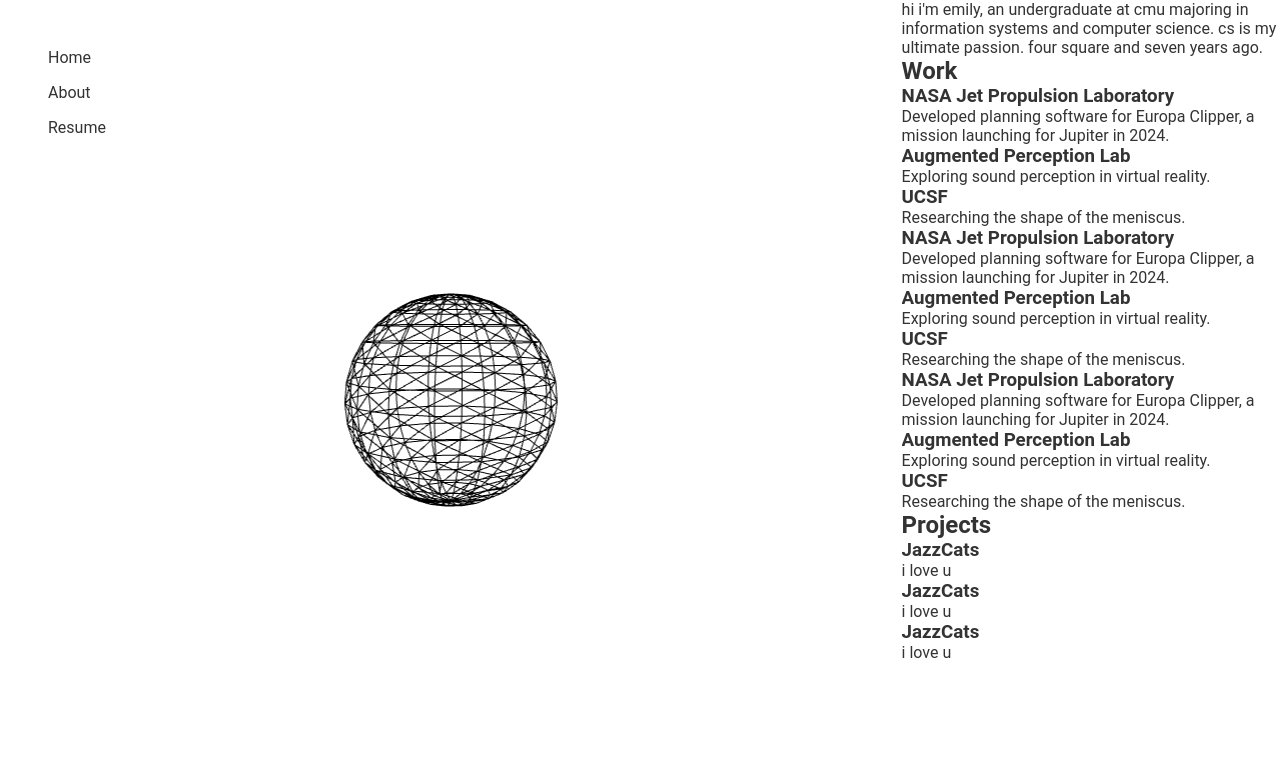
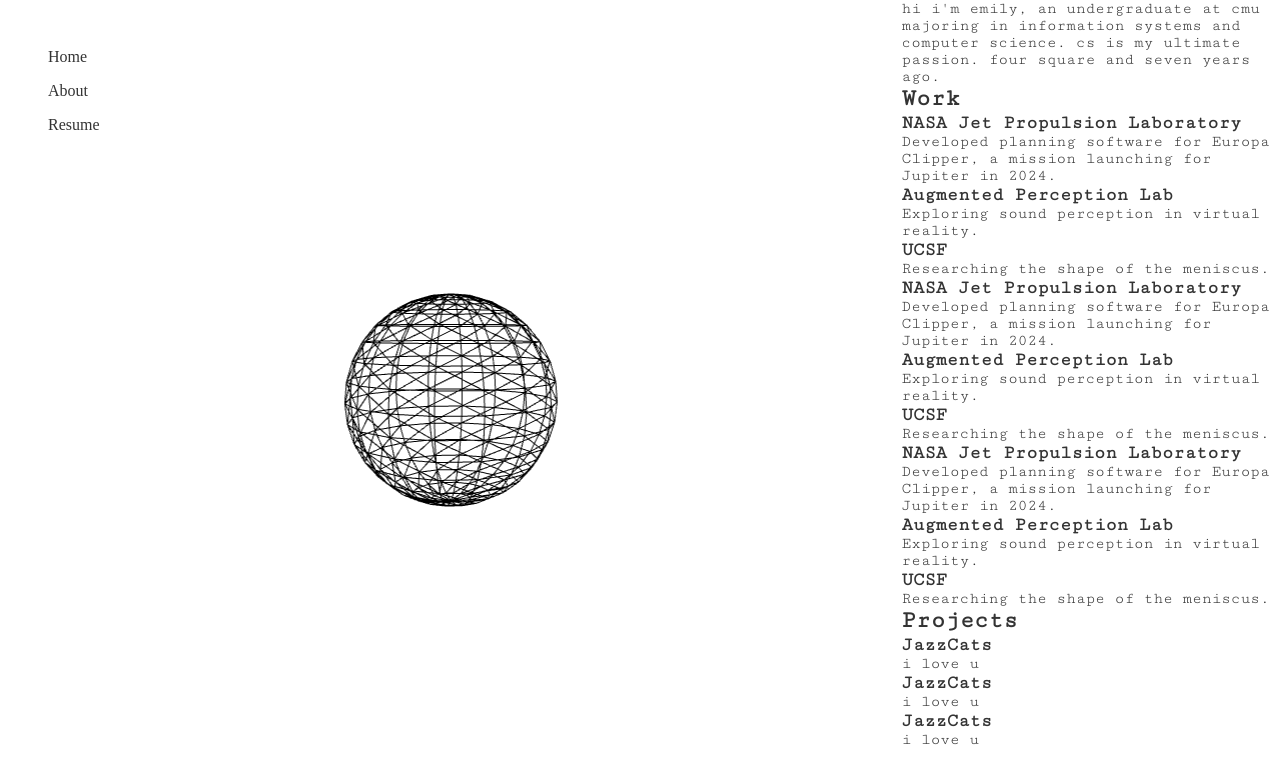
Before and after one commit to emiilyxie/emilyfmv3, a Next.js app: page / in a window 1280 px wide. Shown: the top 784 px of the page. Built offline with nearby package versions, Linux system fonts and the light colour scheme.

Commit message:
add font

```diff
--- a/app/globals.css
+++ b/app/globals.css
@@ -13,7 +13,6 @@ html, body {
 }
 
 body {
-  font-family: 'Roboto', sans-serif;
   font-size: 16px;
   color: var(--primary)
 }
--- a/app/page.tsx
+++ b/app/page.tsx
@@ -3,6 +3,12 @@ import { ProjectType, ProjectSection } from "@/components/projects"
 import Scene from "@/components/three"
 import { getProjectsData } from "@/lib/localdata"
 import styles from "./page.module.css"
+import { Cutive_Mono } from "next/font/google"
+
+const cutiveMono = Cutive_Mono({
+  weight: '400',
+  subsets: ['latin'],
+})
 
 export default function Home(props: { projectSections: {title: string, projects: ProjectType[]}[] }) {
 
@@ -69,7 +75,7 @@ export default function Home(props: { projectSections: {title: string, projects:
     ]
 
   return (
-    <div className={styles.container}>
+    <div className={`${styles.container} ${cutiveMono.className}`}>
       {/* TODO: fetch the blurb from somewhere */}
       <div className={styles.canvas}>
         <Scene />
--- a/package.json
+++ b/package.json
@@ -9,6 +9,7 @@
     "lint": "next lint"
   },
   "dependencies": {
+    "@next/font": "^13.4.12",
     "@react-three/drei": "^9.80.1",
     "@react-three/fiber": "^8.13.6",
     "@types/node": "20.4.6",
```
Also changed, not shown: 1 other file (tests, documents, lock files or other folders).
